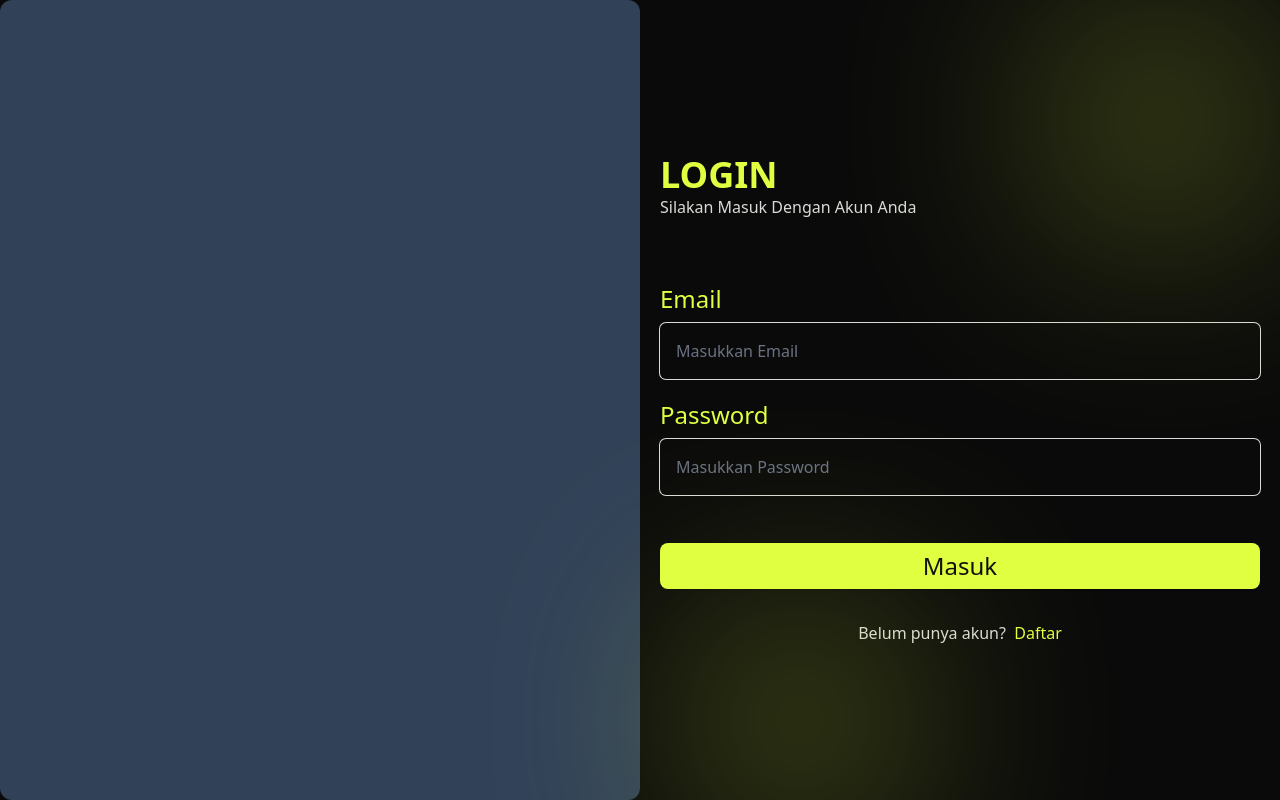
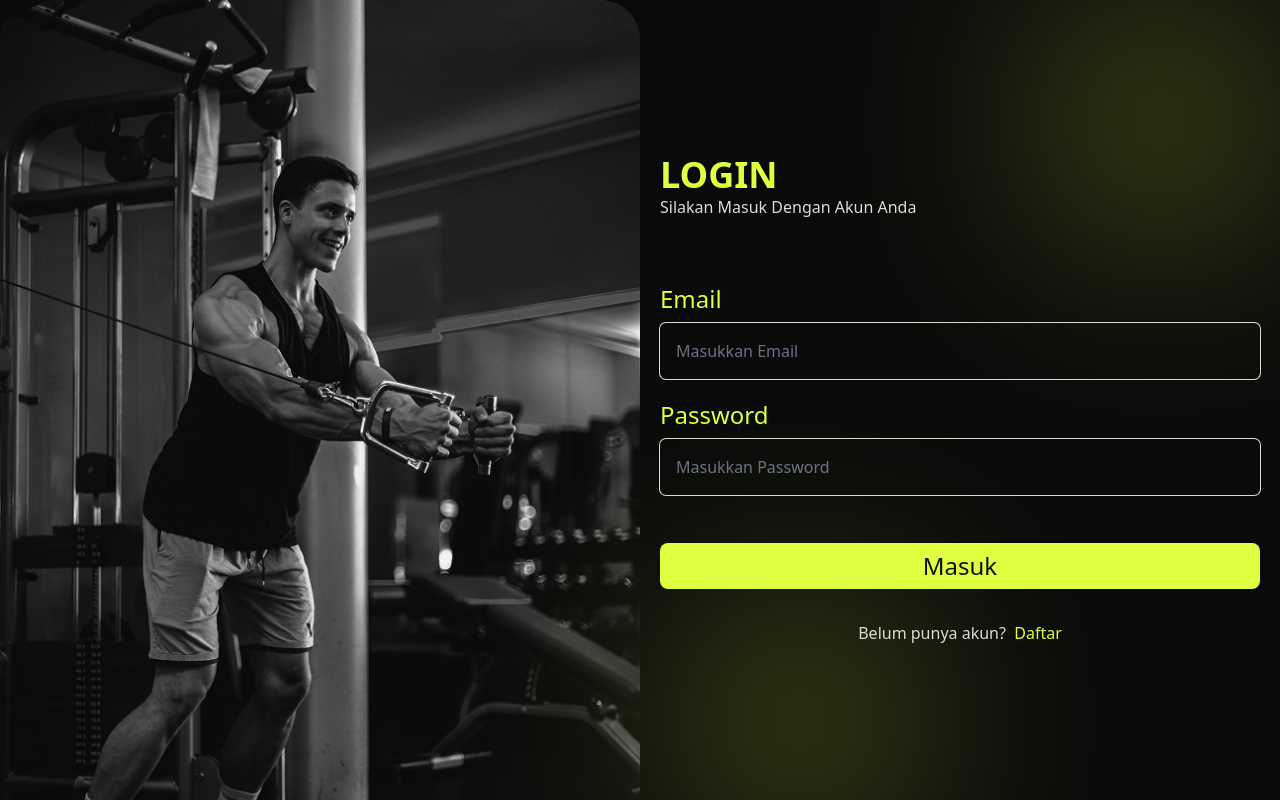
Before and after one commit to nmFaizz/We-Go-Gym-FE, a Next.js app: page /login in a window 1280 px wide. Built offline with nearby package versions, Linux system fonts and the light colour scheme.

Commit message:
feat: add image

```diff
--- a/src/app/(auth)/login/page.tsx
+++ b/src/app/(auth)/login/page.tsx
@@ -5,6 +5,7 @@ import Link from "next/link"
 import { useForm, FormProvider } from "react-hook-form"
 
 import Input from "@/components/forms/Input"
+import Image from "next/image"
 
 type LoginFormValues = {
     email: string,
@@ -21,9 +22,14 @@ export default function LoginPage() {
 
     return (
         <MainLayout withNavbar={false} withMarginY={false}>
-            <div className="flex min-h-screen">
-                <div className="flex-1 bg-slate-700 rounded-xl lg:block hidden">
-
+            <div className="flex max-h-screen overflow-hidden">
+                <div className="flex-1  rounded-xl lg:block hidden">
+                    <Image
+                        src="/assets/gymbro.png"
+                        alt="Gym Bro"
+                        width={647}
+                        height={950}
+                    />
                 </div>
 
                 <div className="relative flex-1 flex flex-col justify-center">
--- a/src/app/(auth)/register/page.tsx
+++ b/src/app/(auth)/register/page.tsx
@@ -9,6 +9,7 @@ import { RadioGroup } from "@/components/forms/Radiobutton"
 import api from "@/lib/api"
 import { useMutation } from "@tanstack/react-query"
 import toast from "react-hot-toast"
+import Image from "next/image"
 
 type RegisterFormValue = {
     username: string
@@ -56,7 +57,14 @@ export default function RegisterPage() {
         <MainLayout withNavbar={false} withMarginY={false}>
             <div className="flex min-h-screen">
                 {/* Left Side (Fixed) */}
-                <div className="hidden lg:block fixed top-0 left-0 h-full w-1/2 bg-slate-700 rounded-r-xl p-4 z-0" />
+                <div className="hidden lg:block fixed top-0 left-0 h-full w-1/2 rounded-r-xl p-4 z-0">
+                    <Image
+                        src="/assets/gymbro.png"
+                        alt="Gym Bro"
+                        width={647}
+                        height={950}
+                    />
+                </div>
 
                 {/* Right Side (Form Content) */}
                 <div className="relative flex flex-1 lg:ml-[50%] items-center justify-center p-6 overflow-y-auto w-full">
```
Also changed, not shown: public/assets/gymbro.png (added).
